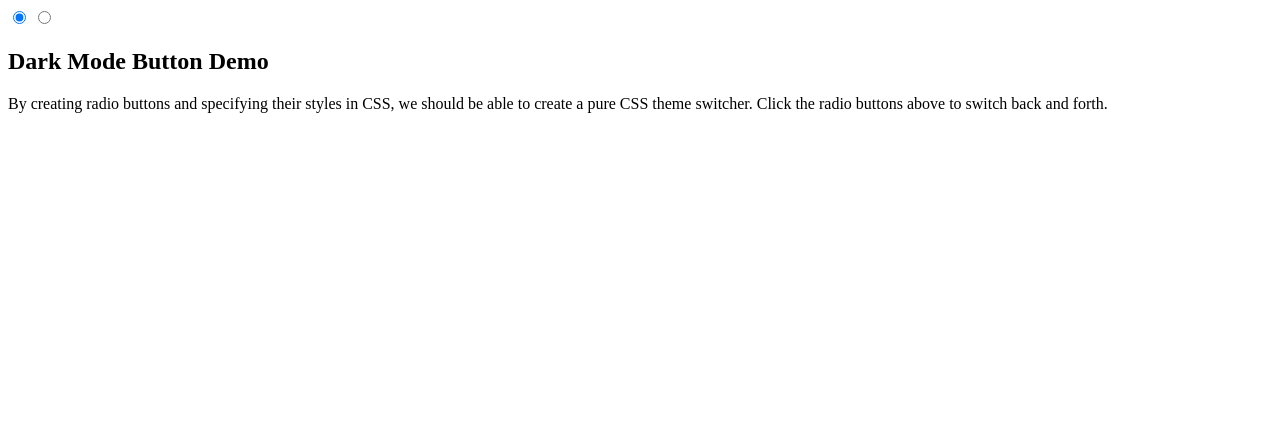
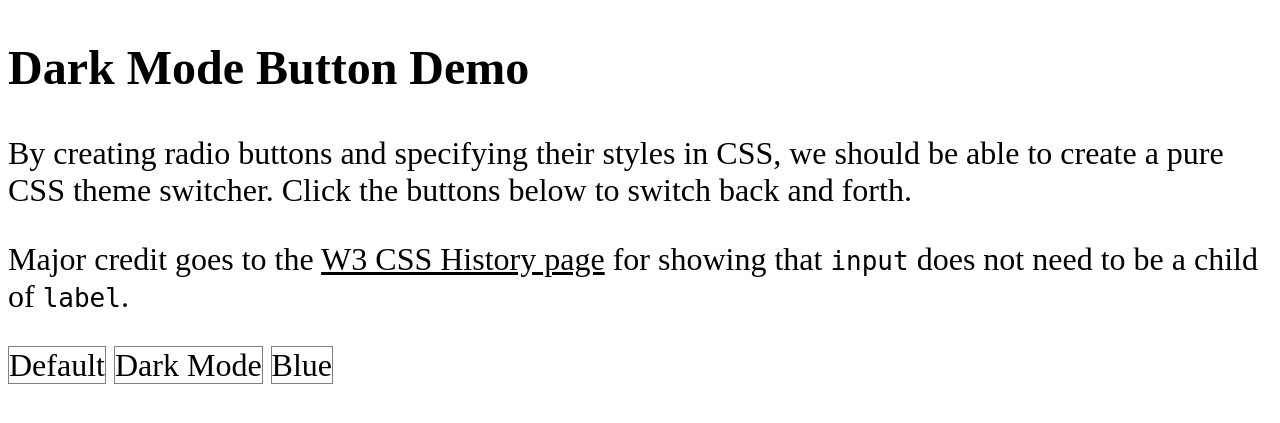
Before and after one commit to meewgumi/meewgumi.github.io, a PHP site: page /darkmode.htm in a window 1280 px wide. Shown: the top 423 px of the page. Run offline with PHP 8.4, Linux system fonts and the light colour scheme.

Commit message:
theme switcher fix based on w3 site

```diff
--- a/coding-for-designers/darkmode.css
+++ b/coding-for-designers/darkmode.css
@@ -1,13 +1,19 @@
-/*
-References
-https://css-tricks.com/a-complete-guide-to-data-attributes/
-https://code.iamkate.com/html-and-css/styling-checkboxes-and-radio-buttons/
-https://www.w3schools.com/cssref/sel_before.asp
-https://html.spec.whatwg.org/multipage/input.html#radio-button-state-(type=radio)
+/* General (Default) Styles here */
+:root {
+  font-size: 2em;
+}
 
-This style creates a background layer placed underneath the content when the dark mode radio button is checked, since we cannot select body
-*/
-input[value="dark-mode"]:checked~.background {
+a {
+  color: inherit;
+}
+
+/* Hide un-styleable radio buttons */
+input {
+  display: none;
+}
+
+/* Change background color when radio buttons are checked by selecting their IDs, then the empty div element and creating a pseudo background layer */
+#dark-mode:checked~.background {
   content: "";
   background-color: black;
   position: absolute;
@@ -22,10 +28,52 @@ input[value="dark-mode"]:checked~.background {
   bottom: 0;
 }
 
+#blue:checked~.background {
+  content: "";
+  background-color: blue;
+  position: absolute;
+  z-index: -999;
+  width: 100vw;
+  height: 100vh;
+  margin: 0;
+  padding: 0;
+  left: 0;
+  top: 0;
+  right: 0;
+  bottom: 0;
+}
+
+/* Revert background to original color when default is checked */
+#default:checked~.background {
+  background-color: inherit;
+}
+
 /*
 Use the general sibling combinator combined with universal selector to style all elements that follow <input>
 https://developer.mozilla.org/en-US/docs/Web/CSS/CSS_Selectors
 */
-input[value="dark-mode"]:checked~* {
+#dark-mode:checked~* {
   color: white;
 }
+
+#blue:checked~* {
+  color: white;
+}
+
+/* Revert text color to original when default is checked. If you change other elements, you'll have to repeat your default styles here most likely */
+#default:checked~* {
+  color: inherit;
+}
+
+/* Style visible checkbox labels. You can also customize appearance for each theme by adding to the checkbox ID sections above */
+label {
+  border: 1px solid gray;
+}
+
+/*
+References
+https://css-tricks.com/a-complete-guide-to-data-attributes/
+https://code.iamkate.com/html-and-css/styling-checkboxes-and-radio-buttons/
+https://html.spec.whatwg.org/multipage/input.html#radio-button-state-(type=radio)
+https://www.w3.org/Style/CSS20/history.html
+*/
--- a/coding-for-designers/darkmode.htm
+++ b/coding-for-designers/darkmode.htm
@@ -8,15 +8,25 @@
 </head>
 
 <body>
-  <!-- Input must be an adjacent sibling to your main content and must be placed before your content -->
-  <input type="radio" name="theme-switcher" value="default" checked="true">
-  <input type="radio" name="theme-switcher" value="dark-mode">
-  <!-- Empty div for background as a fix for :checked:before not working in Firefox -->
+  <!-- Input must placed before main content. These are hidden with CSS. -->
+  <input type="radio" name="theme-switcher" id="default">
+  <input type="radio" name="theme-switcher" id="dark-mode">
+  <input type="radio" name="theme-switcher" id="blue">
+
+  <!-- Empty div for background as a fix for :checked:before not working in Firefox. This acts as the body background -->
   <div class="background"></div>
+
+  <!-- Main content -->
   <section>
     <h1>Dark Mode Button Demo</h1>
-    <p>By creating radio buttons and specifying their styles in CSS, we should be able to create a pure CSS theme switcher. Click the radio buttons above to switch back and forth.</p>
+    <p>By creating radio buttons and specifying their styles in CSS, we should be able to create a pure CSS theme switcher. Click the buttons below to switch back and forth.</p>
+    <p>Major credit goes to the <a href="https://www.w3.org/Style/CSS20/history.html" target="_blank">W3 CSS History page</a> for showing that <code>input</code> does not need to be a child of <code>label</code>.</p>
   </section>
+
+  <!-- Labels control input radio buttons. for= selects the ID of the input -->
+  <label for="default">Default</label>
+  <label for="dark-mode">Dark Mode</label>
+  <label for="blue">Blue</label>
 </body>
 
 </html>
```
